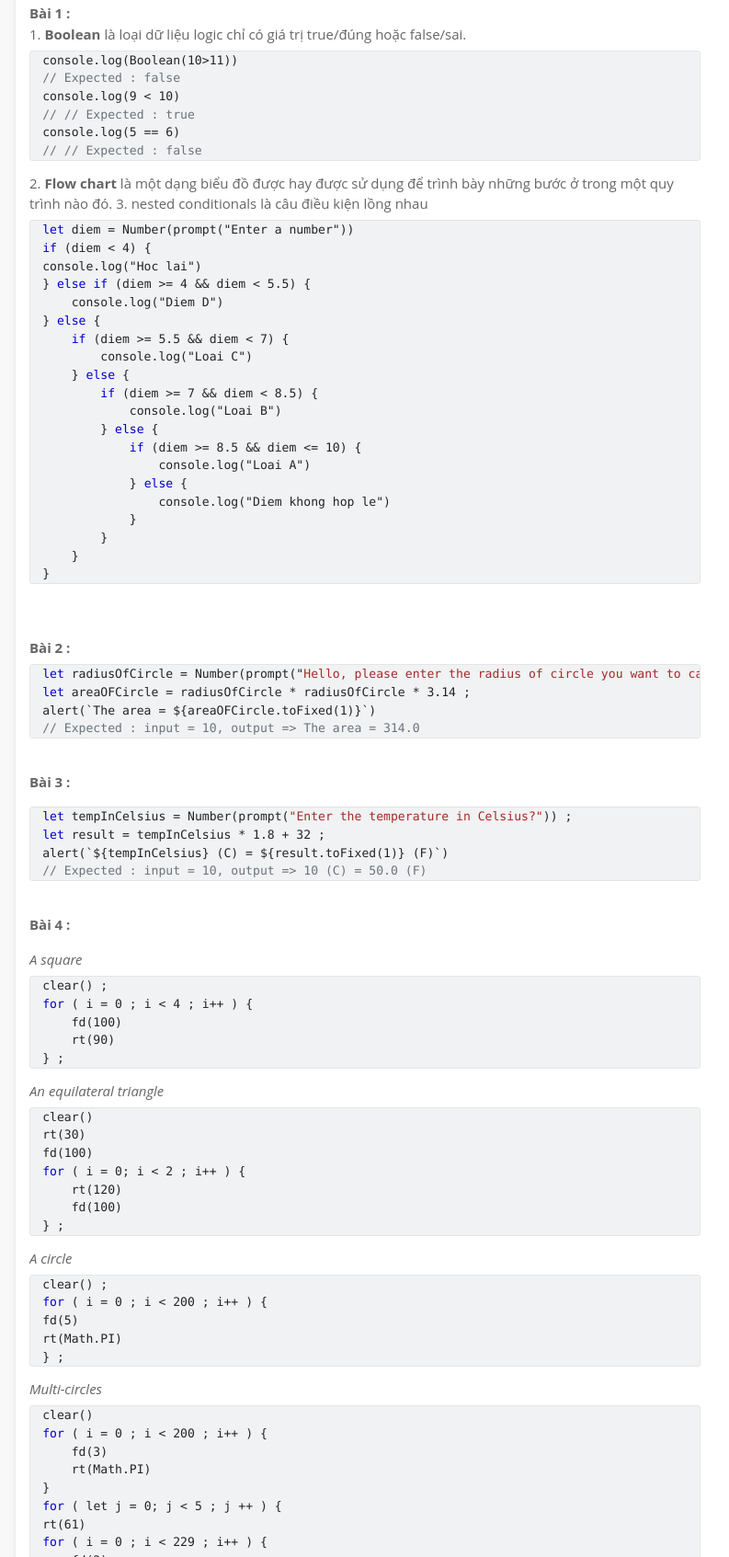
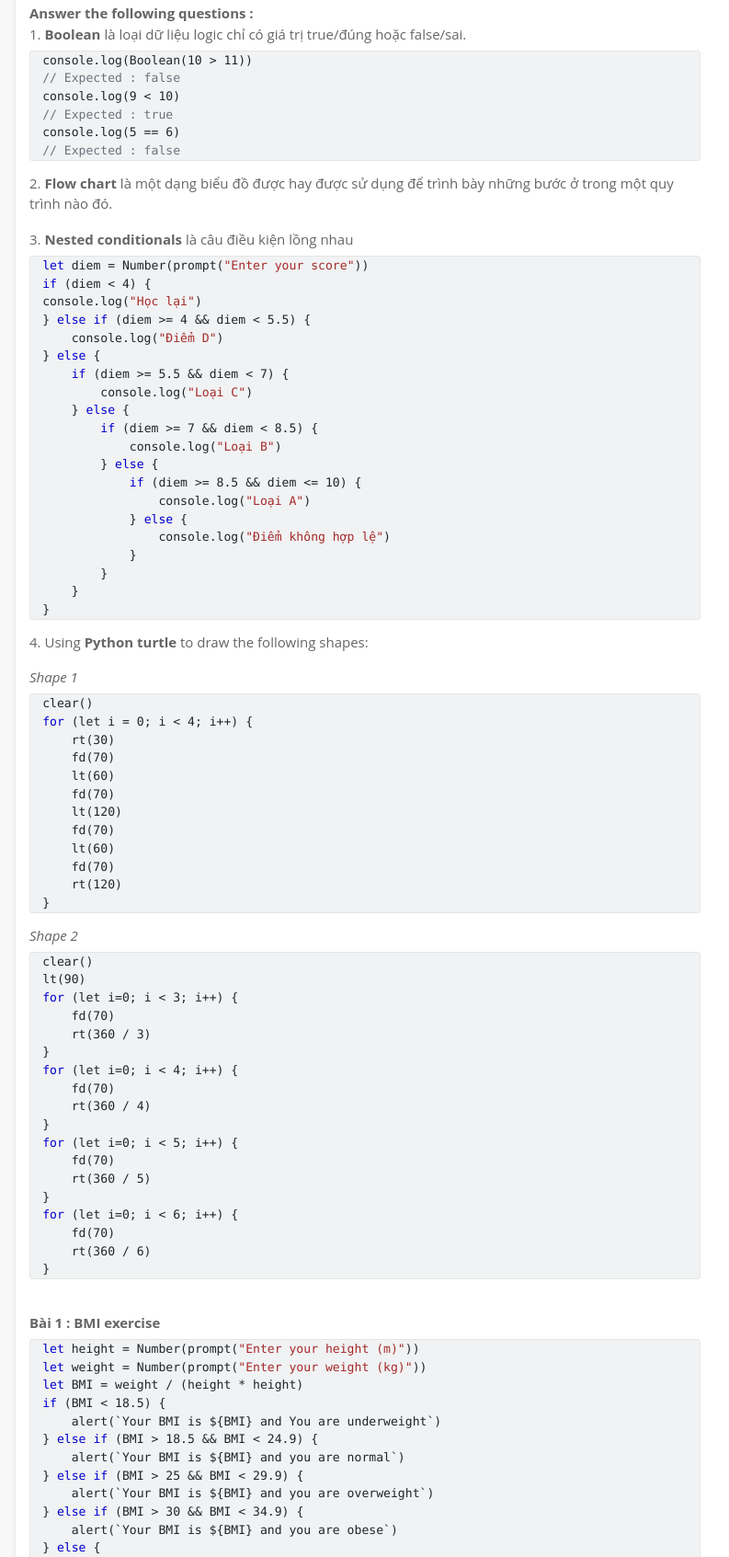
Before and after one commit to nguyenducduy1707/Blog-javascript, a plain HTML site: page bai2.html in a window 1280 px wide. Shown: the part 1165-2858 px from the top of the page at 92% size, without its empty margins (53-846 px from the left). Drawn offline with nearby package versions, Linux system fonts and the light colour scheme.

Commit message:
update content bài 2

```diff
--- a/bai2.html
+++ b/bai2.html
@@ -90,50 +90,98 @@
                         <div class="mainText">
                             <p><strong class="title">1. Link bài tập</strong> <a target="blank" href="https://docs.google.com/document/d/108LAZd88EzGmQwNKtZ-4XJTzf5sMFL1Pr1vu4bf_k00/edit?fbclid=IwAR1UXD3zDHi9oeCjZPi0kunbZVnUI2Jo8qk7YRnCq7DWUsPDmhM5oXwVbGo">https://docs.google.com/document/d/108LAZd88EzGmQwNKtZ-4XJTzf5sMFL1Pr1vu4bf_k00/edit?fbclid=IwAR1UXD3zDHi9oeCjZPi0kunbZVnUI2Jo8qk7YRnCq7DWUsPDmhM5oXwVbGo</a></p>
                             <p><strong class="title">2. Giải đề</strong></p>
-                            <!-- Bài 1 -->
-                            <span class="ex"><strong>Bài 1 :</strong></span>
+                            <!-- Answer the following questions : -->
+                            <span class="ex"><strong>Answer the following questions :</strong></span>
                             1. <strong>Boolean</strong> là loại dữ liệu logic chỉ có giá trị true/đúng hoặc false/sai.
                             <pre>
-console.log(Boolean(10>11))
+console.log(Boolean(10 > 11))
 <span class="token comment">// Expected : false</span>
 console.log(9 < 10)
-<span class="token comment">// // Expected : true</span>
+<span class="token comment">// Expected : true</span>
 console.log(5 == 6)
-<span class="token comment">// // Expected : false</span>
+<span class="token comment">// Expected : false</span>
 </pre>
-                            2. <strong>Flow chart</strong> là một dạng biểu đồ được hay được sử dụng để trình bày những bước ở trong một quy trình nào đó.
-                            3. nested conditionals là câu điều kiện lồng nhau
+                            <p>2. <strong>Flow chart</strong> là một dạng biểu đồ được hay được sử dụng để trình bày những bước ở trong một quy trình nào đó.</p>
+                            3. <strong>Nested conditionals</strong> là câu điều kiện lồng nhau
+
                             <pre>
-<span class="jsKeywordColor">let</span> diem = Number(prompt("Enter a number"))
+<span class="jsKeywordColor">let</span> diem = Number(prompt(<span class="jsStringColor">"Enter your score"</span>))
 <span class="jsKeywordColor">if</span> (diem < 4) {
-console.log("Hoc lai")
+console.log(<span class="jsStringColor">"Học lại"</span>)
 } <span class="jsKeywordColor">else if</span> (diem >= 4 && diem < 5.5) {
-    console.log("Diem D")
+    console.log(<span class="jsStringColor">"Điểm D"</span>)
 } <span class="jsKeywordColor">else</span> {
     <span class="jsKeywordColor">if</span> (diem >= 5.5 && diem < 7) {
-        console.log("Loai C")
+        console.log(<span class="jsStringColor">"Loại C"</span>)
     } <span class="jsKeywordColor">else</span> {
         <span class="jsKeywordColor">if</span> (diem >= 7 && diem < 8.5) {
-            console.log("Loai B")
+            console.log(<span class="jsStringColor">"Loại B"</span>)
         } <span class="jsKeywordColor">else</span> {
             <span class="jsKeywordColor">if</span> (diem >= 8.5 && diem <= 10) {
-                console.log("Loai A")
+                console.log(<span class="jsStringColor">"Loại A"</span>)
             } <span class="jsKeywordColor">else</span> {
-                console.log("Diem khong hop le")
+                console.log(<span class="jsStringColor">"Điểm không hợp lệ"</span>)
             }
         }
     }
 }
 </pre>
+                            <p>4. Using <strong>Python turtle</strong> to draw the following shapes:</p>
+                            <em>Shape 1</em>
+                            <pre>
+clear()
+<span class="jsKeywordColor">for</span> (let i = 0; i < 4; i++) {
+    rt(30)
+    fd(70)
+    lt(60)
+    fd(70)
+    lt(120)
+    fd(70)
+    lt(60)
+    fd(70)
+    rt(120)
+}
+</pre>
+                            <em>Shape 2</em>
+                            <pre>
+clear()
+lt(90)
+<span class="jsKeywordColor">for</span> (let i=0; i < 3; i++) {
+    fd(70)
+    rt(360 / 3)
+}
+<span class="jsKeywordColor">for</span> (let i=0; i < 4; i++) {
+    fd(70)
+    rt(360 / 4)
+}
+<span class="jsKeywordColor">for</span> (let i=0; i < 5; i++) {
+    fd(70)
+    rt(360 / 5)
+}
+<span class="jsKeywordColor">for</span> (let i=0; i < 6; i++) {
+    fd(70)
+    rt(360 / 6)
+}
+</pre>
                             <br>
-                            <br>
-                            <!-- Bài 2 -->
-                            <span class="ex"><strong>Bài 2 :</strong></span>
+                            <!-- Bài 1 -->
+                            <span class="ex"><strong>Bài 1 : BMI exercise</strong></span>
                             <pre>
-<span class="jsKeywordColor">let</span> radiusOfCircle = Number(prompt("<span class="jsStringColor">Hello, please enter the radius of circle you want to calculate the area ?"</span>)) ;
-<span class="jsKeywordColor">let</span> areaOFCircle = radiusOfCircle * radiusOfCircle * 3.14 ;
-alert(`The area = ${areaOFCircle.toFixed(1)}`)
-<span class="token comment">// Expected : input = 10, output => The area = 314.0</span></pre>
+<span class="jsKeywordColor">let</span> height = Number(prompt(<span class="jsStringColor">"Enter your height (m)"</span>))
+<span class="jsKeywordColor">let</span> weight = Number(prompt(<span class="jsStringColor">"Enter your weight (kg)"</span>))
+<span class="jsKeywordColor">let</span> BMI = weight / (height * height)
+<span class="jsKeywordColor">if</span> (BMI < 18.5) {
+    alert(`Your BMI is ${BMI} and You are underweight`)
+} <span class="jsKeywordColor">else if</span> (BMI > 18.5 && BMI < 24.9) {
+    alert(`Your BMI is ${BMI} and you are normal`)
+} <span class="jsKeywordColor">else if</span> (BMI > 25 && BMI < 29.9) {
+    alert(`Your BMI is ${BMI} and you are overweight`)
+} <span class="jsKeywordColor">else if</span> (BMI > 30 && BMI < 34.9) {
+    alert(`Your BMI is ${BMI} and you are obese`)
+} <span class="jsKeywordColor">else</span> {
+    alert(`Your BMI is ${BMI} and you are extreme obese`)
+}
+</pre>
                             <br>
                             <!-- Bài 3 -->
                             <p><strong>Bài 3 :</strong></p>
--- a/index.js
+++ b/index.js
@@ -108,7 +108,6 @@ myInputSearch.onkeyup = function (e) {
         btnSearch.onclick = function() {
             if(filteredPosts.length != 0) {
                 displayMainContent(filteredPosts)
-                console.log(filteredPosts)
             } else {
                 leftSideContent.innerHTML = `
                 <div style="background-color: #f2f2f2 ; padding : 12px ; font-size:13px ; font-weight : 400">
@@ -116,6 +115,10 @@ myInputSearch.onkeyup = function (e) {
                 </div>
                 `
             }
+        }
+        if(e.keyCode === 13) {
+            e.preventDefault();
+            btnSearch.click()
         }
     }
 }
```
